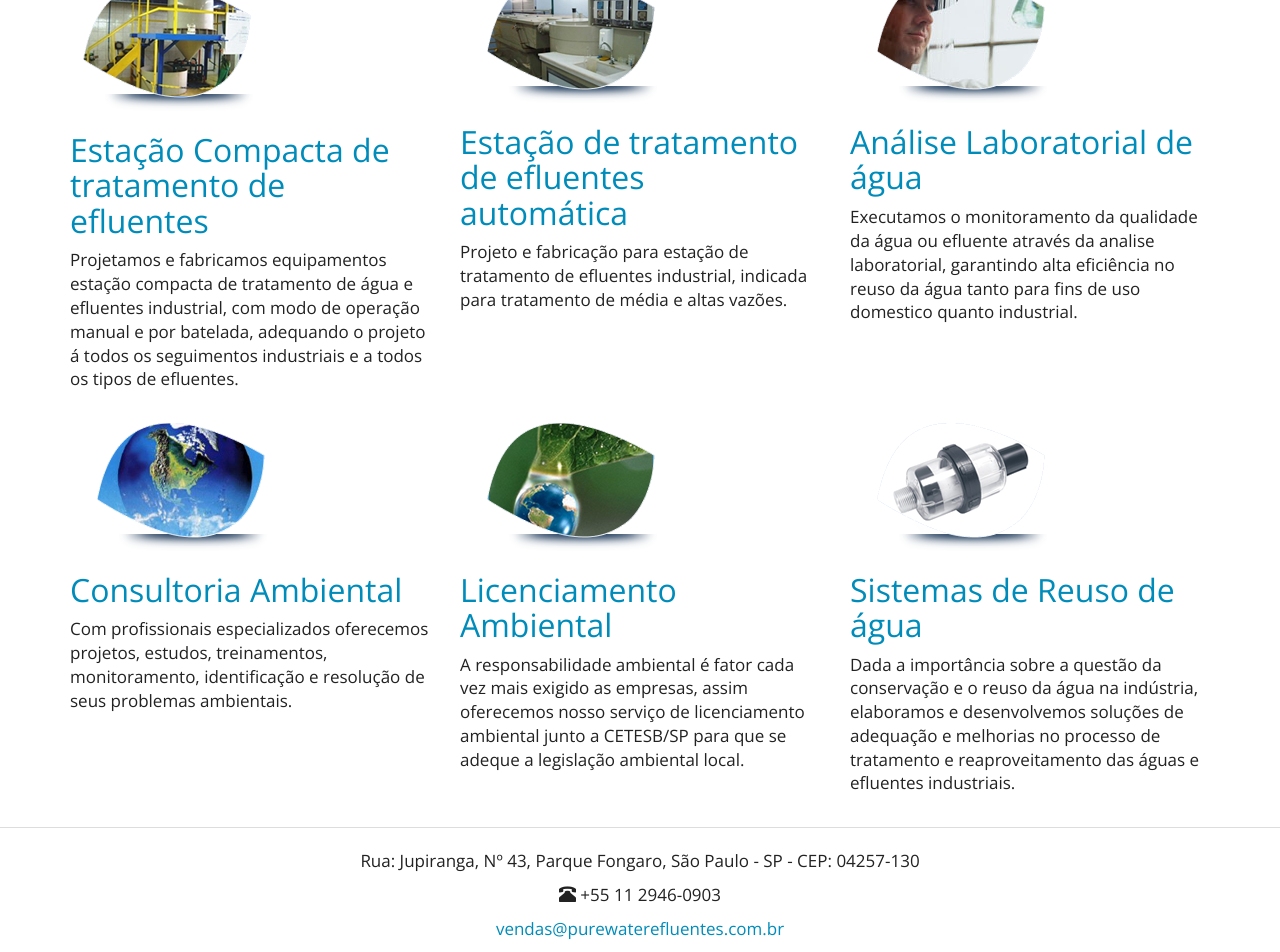
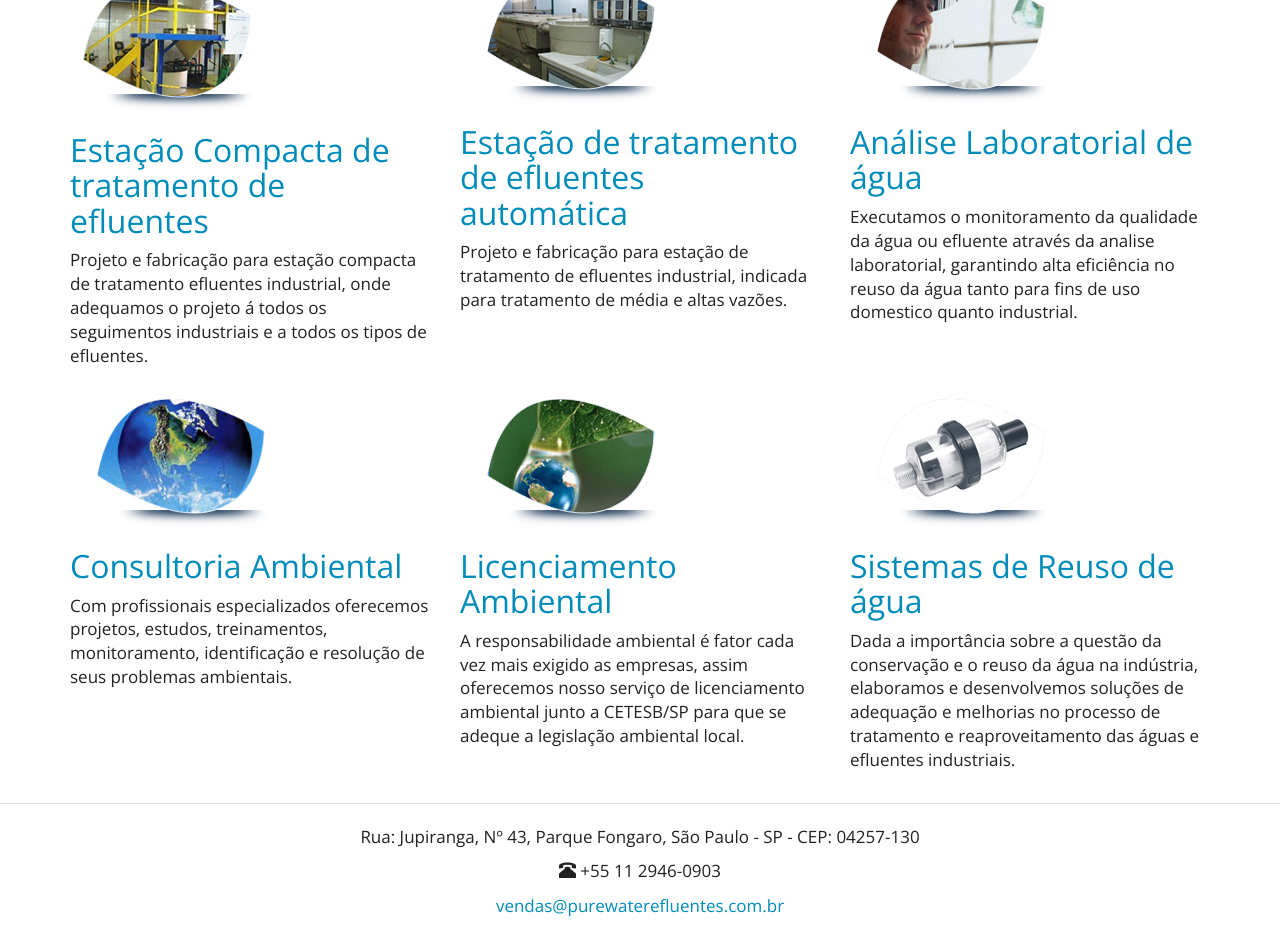
Before and after one commit to purewaterefluentes/purewaterefluentes.github.io, a Jekyll site: the page built from servicos/index.html, in a window 1280 px wide and 1376 px high. Shown: the part 424-1376 px from the top of the window. Built offline with Jekyll 4.4.1, drawn with Linux system fonts in a browser that asks for light colours; nearby versions of some CDN libraries; library files that are not in the unit come from our copies.

Commit message:
Update index.html

```diff
--- a/servicos/index.html
+++ b/servicos/index.html
@@ -9,7 +9,7 @@ subtitle: Assessoria, consultoria e soluções ambientais e tratamento de efluen
         <div class="col-md-4">
           <img src="../website/images/icon_ete_compacta.png" alt="Estação Compacta de tratamento de efluentes" class="img-responsive" />
           <a href="estacao-de-tratamento-de-efluentes-compacta.html"><h2>Estação Compacta de tratamento de efluentes</h2></a>
-          <p>Projetamos e fabricamos equipamentos estação compacta de tratamento de água e efluentes industrial, com modo de operação manual e por batelada, adequando o projeto á todos os seguimentos industriais e a todos os tipos de efluentes.</p>
+          <p>Projeto e fabricação para estação compacta de tratamento efluentes industrial, onde adequamos o projeto á todos os seguimentos industriais e a todos os tipos de efluentes.</p>
         </div>
         <div class="col-md-4">
           <img src="../website/images/icon_ete_automatica.png" alt="Estação automatica de tratamento de efluentes" class="img-responsive" />
```
